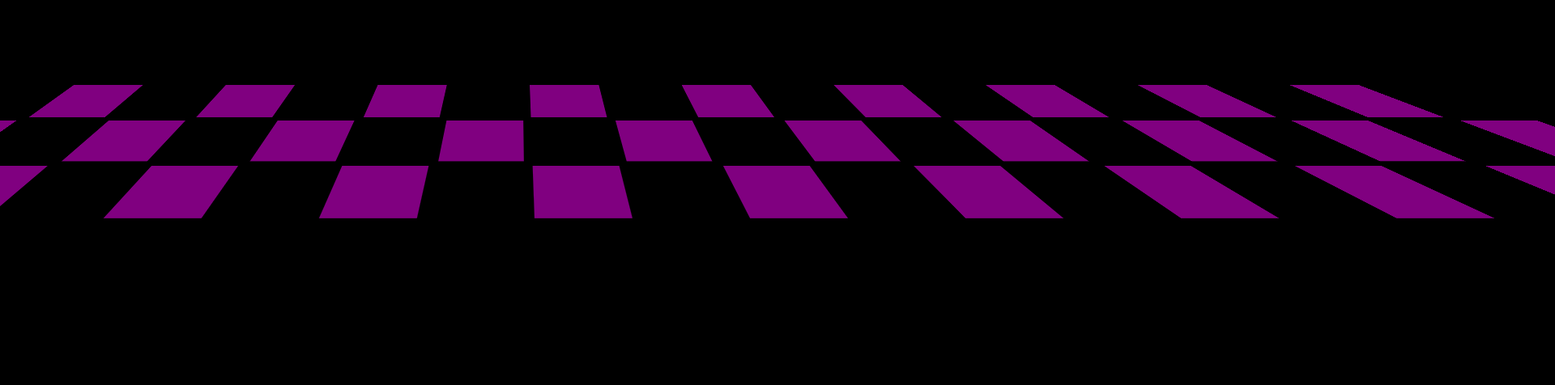
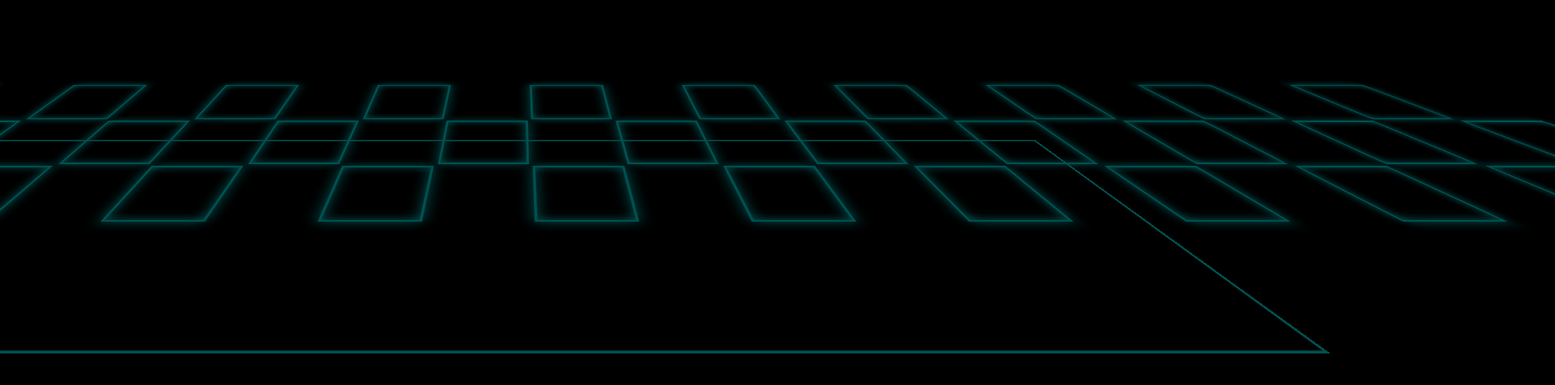
Before and after one commit to igor-u/revd, a website with bundled scripts: page index.html in a window 1280 px wide. Shown: the top 476 px of the page at 81% size, 1920 px wide, since content can reach past the window. Built offline with nearby package versions, Linux system fonts and the light colour scheme.

Commit message:
feat: neon

```diff
--- a/index.html
+++ b/index.html
@@ -10,11 +10,11 @@
 
 <body>
 
-    <collection>
-        <group>
+    <div class="pad-collection">
+        <div class="pad-group">
             <div class="pad"></div>
-        </group>
-    </collection>
+        </div>
+    </div>
 
 </body>
 <script type="module" src="script/index.js"></script>
--- a/script/function.js
+++ b/script/function.js
@@ -1,12 +1,13 @@
-export function flipColors(colors) {
+export function flipColors(colors, shadow) {
     const pads = document.querySelectorAll(".pad");
 
-    let colorIndex = 0;
+    let index = 0;
 
     setInterval(() => {
         pads.forEach(pad => {
-            pad.style.backgroundColor = colors[colorIndex];
-            colorIndex = (colorIndex + 1) % colors.length;
+            pad.style.borderColor = colors[index];
+            pad.style.boxShadow = `inset 0 0 ${shadow[index]} 0 rgb(0, 80, 80), 0 0 ${shadow[index]} 0 rgb(0, 80, 80)`;
+            index = (index + 1) % colors.length;
         });
 
     }, 1000);
--- a/script/index.js
+++ b/script/index.js
@@ -1,6 +1,6 @@
 import { flipColors, multiplyNode } from "./function.js";
 
 multiplyNode(document.querySelector('.pad'), 8);
-multiplyNode(document.querySelector('group'), 6);
+multiplyNode(document.querySelector('.pad-group'), 6);
 
-flipColors(["black", "purple"]);
+flipColors(["transparent", "rgb(0, 80, 80)"], ["0", "1em"]);
--- a/scss/_flex.scss
+++ b/scss/_flex.scss
@@ -6,12 +6,21 @@
     to {transform: translateX(-130%);}
 }
 
-collection {
+.pad-collection {
     transform: var.$pad-perspective;
     display: flex;
+    &:before {
+        content: "";
+        position: absolute;
+        border: solid var.$pad-color;
+        top: 50%;
+        left: -30%;
+        width: 130%;
+        height: 100%;
+    }
 }
 
-group {
+.pad-group {
     padding: calc(var.$pad-gap / 2);
     display: grid;
     grid-template-columns: var.$pad-size var.$pad-size var.$pad-size;
--- a/scss/_shape.scss
+++ b/scss/_shape.scss
@@ -3,7 +3,8 @@
 .pad {
     width: var.$pad-size;
     height: var.$pad-size;
-    background-color: var.$pad-color;
+    border: solid transparent;
+
     &:hover {
         filter: brightness(150%);
     }
--- a/scss/_var.scss
+++ b/scss/_var.scss
@@ -1,5 +1,5 @@
 $background-color: black;
 $pad-size: 100px;
 $pad-perspective : perspective(800px) rotate3d(1, 0, 0, 60deg);
-$pad-color: purple;
+$pad-color: rgb(0, 80, 80);
 $pad-gap: 10px;
```
Also changed, not shown: css/style.css.
